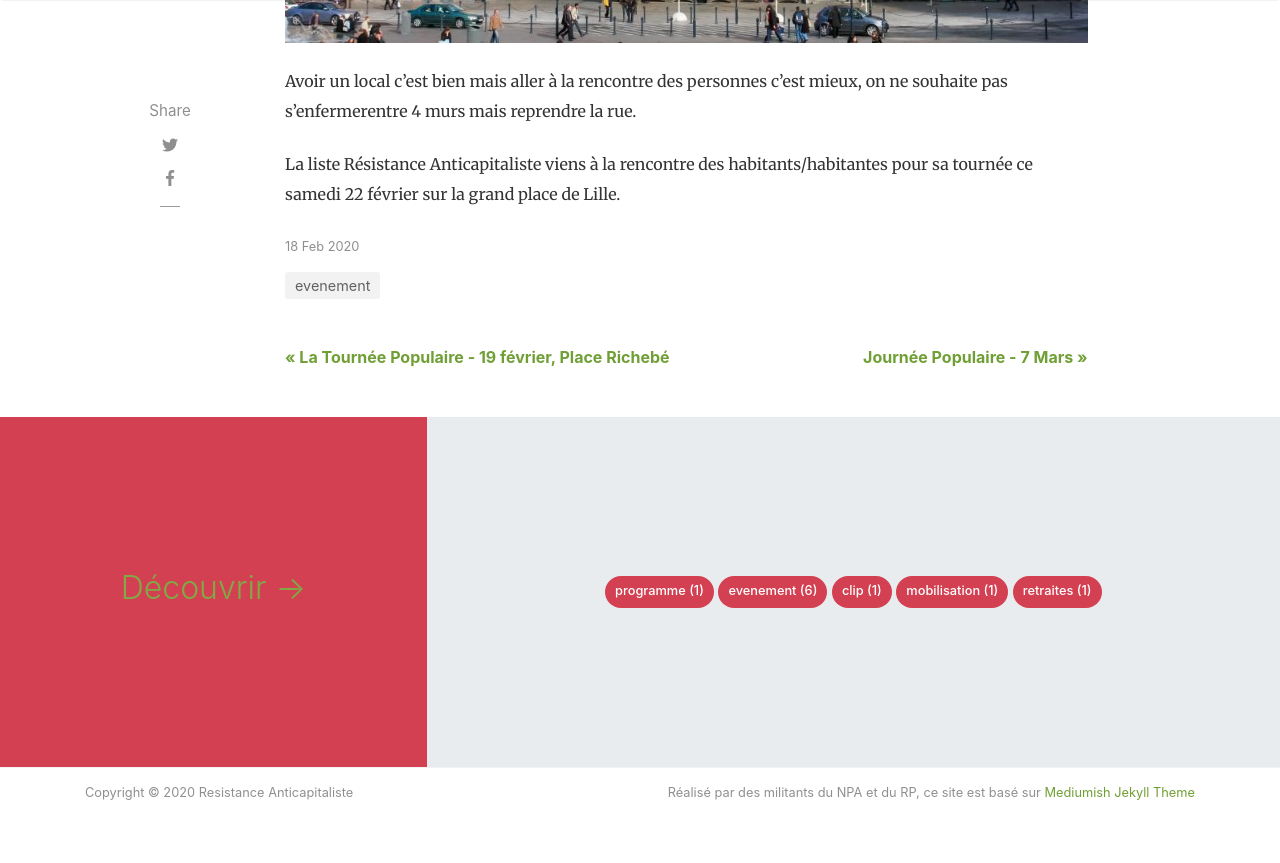
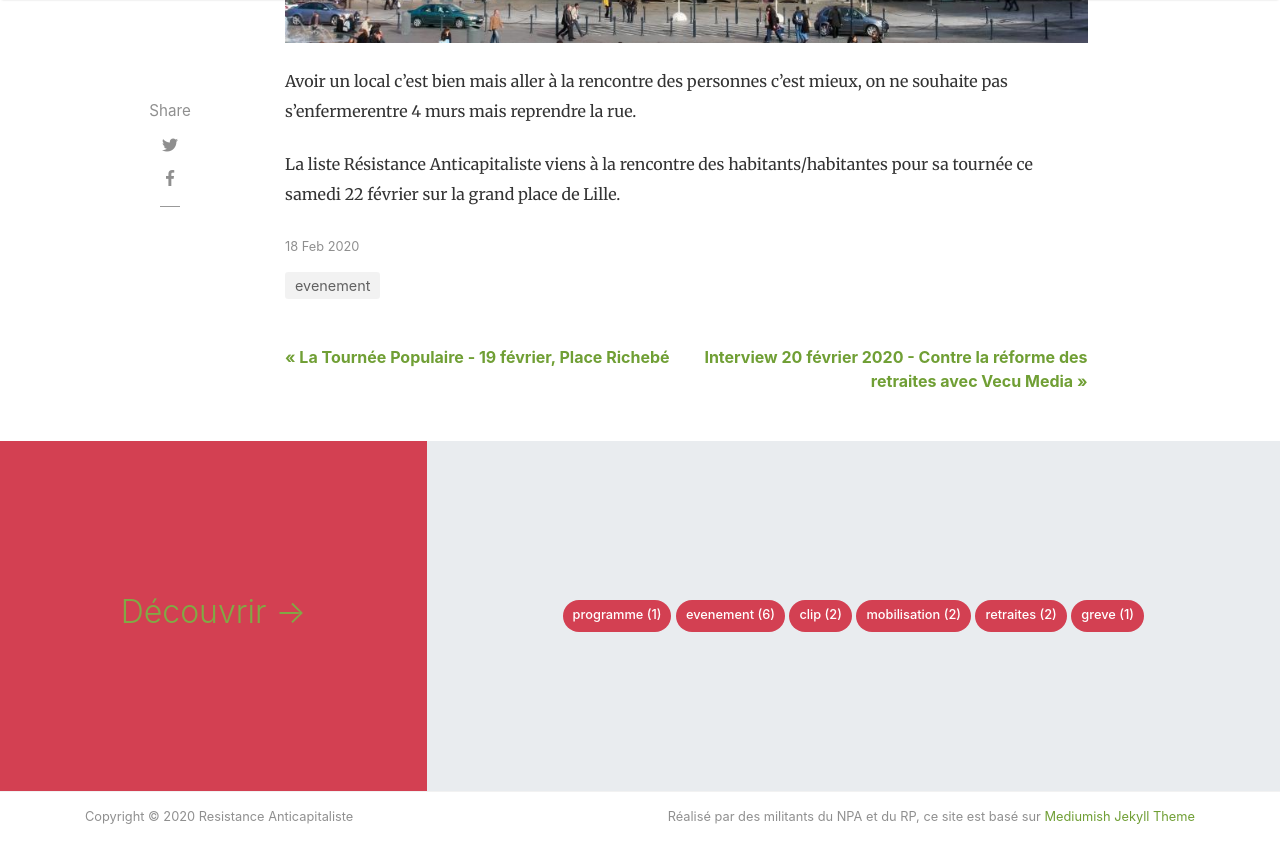
Before and after one commit to ra-lille/ra-lille.github.io, a Jekyll site: the page built from _posts/2020-02-18-LaTourneePopulaire2202.md, in a window 1280 px wide and 900 px high, scrolled down 1053 px. Shown: the top 863 px of the window. Built offline with Jekyll 4.4.1, drawn with Linux system fonts in a browser that asks for light colours; nearby versions of some CDN libraries.

Commit message:
add post

```diff
--- /dev/null
+++ b/_posts/2020-02-20-InterviewMobilisationLille.md
@@ -0,0 +1,12 @@
+---
+layout: post
+title: "Interview 20 février 2020 - Contre la réforme des retraites avec Vecu Media"
+author:
+categories: [ clip, mobilisation, retraites, greve  ]
+image: assets/images/2020-02-20-InterviewMobilisationLille/image2.jpg
+video: "https://www.youtube.com/embed/4HWe7Rc5DE4"
+featured: true
+hidden: false
+---
+
+Interview de notre candidate Paola Sedda avce Vecu Media
```
Also changed, not shown: _posts/2020-02-18-LaTourneePopulaire2202.md (+1 -1 lines).
